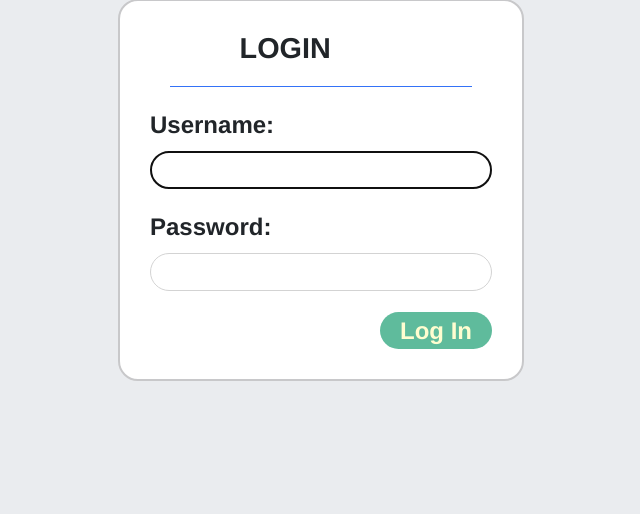
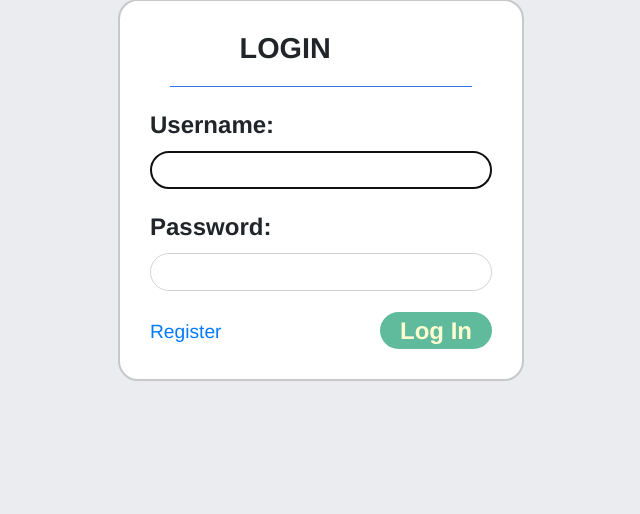
Before and after one commit to SUFE-lxc/Final_Project, a Django app: page /login in a window 1280 px wide. Shown: the part 163-677 px from the top of the page, without its empty margins (319-959 px from the left). Run offline with Django 3.2, Linux system fonts and the light colour scheme; some libraries are stand-ins or nearby versions; some web fonts are replaced.

Commit message:
更新登录界面

```diff
--- a/Zarathustra/main/static/main/css/styles.css
+++ b/Zarathustra/main/static/main/css/styles.css
@@ -326,6 +326,7 @@ min-width: 0;}
   font-size: larger;
 }
 
+/*登录界面样式设置*/
 input[type="submit"].login{
   float:right;
   width: 112px;
@@ -350,3 +351,32 @@ input[type="submit"].login:hover{
 input[type="submit"].login:focus{
   outline: none;
 }
+
+.pull-left{
+    position: absolute;
+}
+
+.pull-left a:hover{/*取消默认下划线效果*/
+   text-decoration:none;
+}
+
+
+.pull-left::after{
+  float:left;
+  margin-top: -10px;
+  opacity: 0;
+  position: absolute;
+  top: 100%;
+  left: 0;
+  content: "";
+  width: 100%;
+  height: 5px;
+  background-color: #5FBB9C;
+  transition: margin-top 0.3s, opacity 0.2s;
+}
+
+
+.pull-left:hover::after{
+  margin-top: 0;
+  opacity: 1;
+}
--- a/Zarathustra/main/templates/login.html
+++ b/Zarathustra/main/templates/login.html
@@ -29,8 +29,9 @@
 
 {% endif %}
 
+<p class="pull-left"><a href="{% url 'register' %}"><small>Register</small></a></p>
+  <input type="submit" class="login pull-right" value="Log In" style="text-align:center;vertical-align:middel">
 
-  <input type="submit" class="login pull-right" value="Log In" style="text-align:center;vertical-align:middel">
 </form>
 
 </div>
```
Also changed, not shown: Zarathustra/db.sqlite3.
